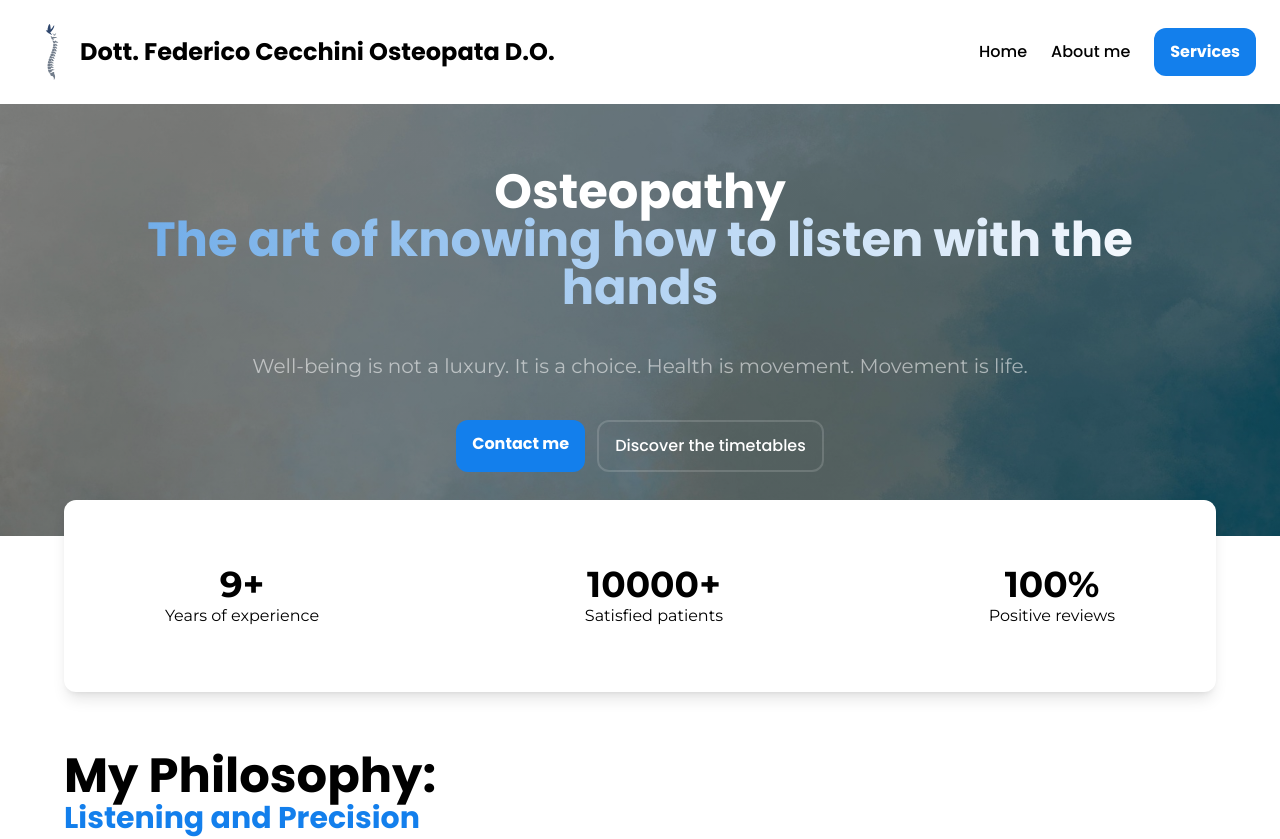
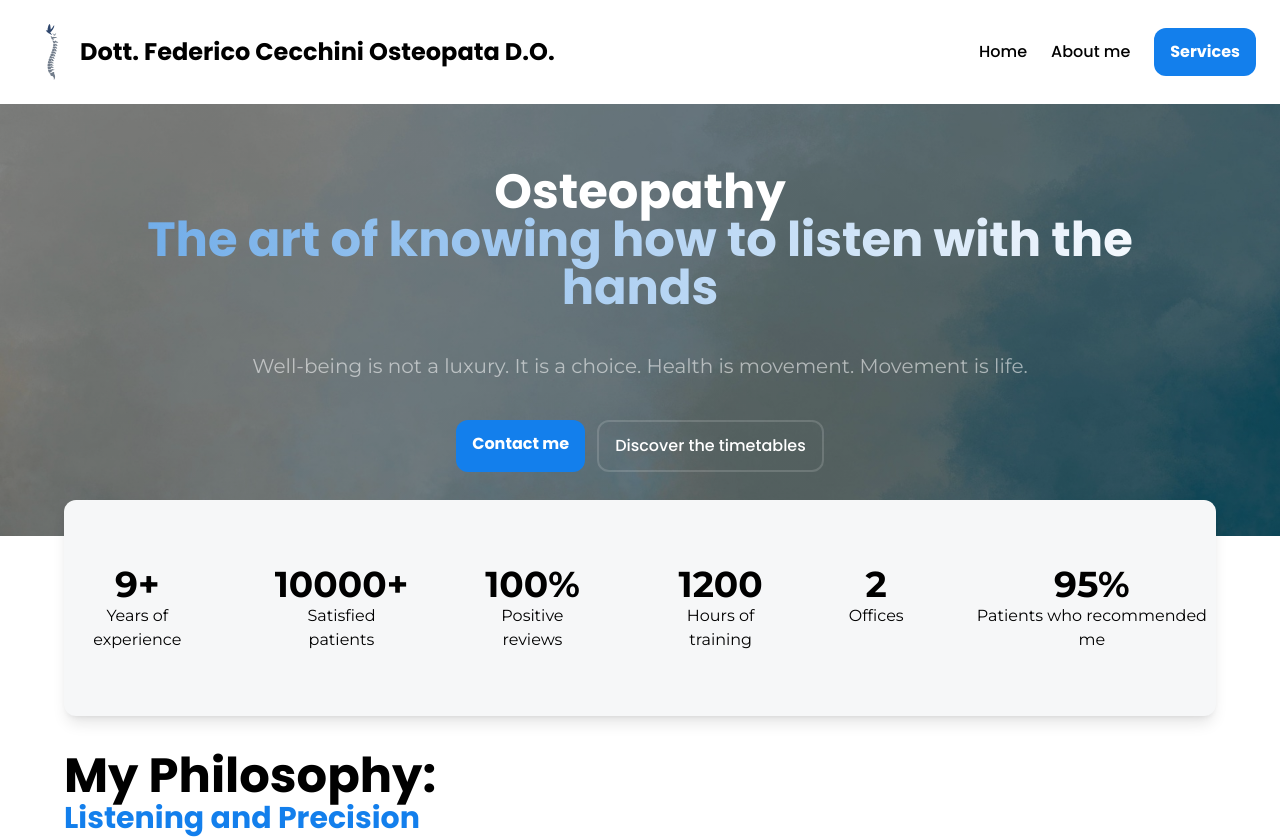
Before and after one commit to federico-cecchini/frontend, a React (Vite) app: page / in a window 1280 px wide. Shown: the top 839 px of the page. Built offline with nearby package versions, Linux system fonts and the light colour scheme.

Commit message:
Enhance Statistics component with additional metrics; update translations and adjust layout in Article and Footer components

```diff
--- a/src/components/Article.jsx
+++ b/src/components/Article.jsx
@@ -3,7 +3,7 @@ import '../App.css'
 
 function Article({title, subtitle, text, img, className}) {
     return (
-        <article className={`px-6 py-20 md:px-8 md:py-24 xl:px-16 flex flex-col gap-8 dark:bg-dark-bg ${className}`}>
+        <article className={`px-6 py-20 pt-72 md:px-8 md:py-24 xl:px-16 flex flex-col gap-8 dark:bg-dark-bg ${className}`}>
             <div className='font-Poppins font-bold'>
                 <h1 className='dark:text-white text-black text-5xl'>{title}</h1>
                 <h2 className='text-cta-bg text-3xl'>{subtitle}</h2>
--- a/src/components/Footer.jsx
+++ b/src/components/Footer.jsx
@@ -14,7 +14,7 @@ function Footer() {
         <footer className='flex flex-col gap-2 dark:bg-dark-bg dark:text-white text-black px-6 py-8 font-Montserrat'>
             <section className='flex justify-between'>
                 <div className="flex flex-col md:flex-row gap-6">
-                    <section className='flex items-center whitespace-nowrap'>
+                    <section className='flex items-center'>
                         <img src='./logo.svg' alt="Logo" className="w-10 h-10"/>
                         <h1 className='font-semibold font-Poppins'>Dott. Federico Cecchini Osteopata D.O.</h1>
                     </section>
--- a/src/components/Statistics.jsx
+++ b/src/components/Statistics.jsx
@@ -3,10 +3,15 @@ import { useTranslation } from 'react-i18next'
 
 import '../App.css';
 
-function Statistics({ years, patients, percentage }) {
+function Statistics({ years, patients, percentage, hours, office, suggested }) {
     const [countYears, setCountYears] = useState(0);
     const [countPatients, setCountPatients] = useState(0);
     const [countPercentage, setCountPercentage] = useState(0);
+    const [countHours, setCountHours] = useState(0);
+    const [countOffice, setCountOffice] = useState(0);
+    const [countSuggested, setCountSuggested] = useState(0);
+
+
     const { t } = useTranslation()
 
     useEffect(() => {
@@ -38,15 +43,42 @@ function Statistics({ years, patients, percentage }) {
             });
         }, step);
 
+        const incrementHours = setInterval(() => {
+            setCountHours(prev => {
+                if (prev < hours) return prev + Math.ceil(hours / totalSteps);
+                clearInterval(incrementHours);
+                return hours;
+            });
+        }, step);
+
+        const incrementOffice = setInterval(() => {
+            setCountOffice(prev => {
+                if (prev < office) return prev + Math.ceil(office / totalSteps);
+                clearInterval(incrementOffice);
+                return office;
+            });
+        }, step);
+
+        const incrementSuggested = setInterval(() => {
+            setCountSuggested(prev => {
+                if (prev < suggested) return prev + Math.ceil(suggested / totalSteps);
+                clearInterval(incrementSuggested);
+                return suggested;
+            });
+        }, step);
+
         return () => {
             clearInterval(incrementYears);
             clearInterval(incrementPatients);
             clearInterval(incrementPercentage);
+            clearInterval(incrementHours);
+            clearInterval(incrementOffice);
+            clearInterval(incrementSuggested);
         };
     }, [years, patients, percentage]);
 
     return (
-        <section className="flex flex-col md:h-fit md:flex-row absolute -top-9 w-[calc(100vw-10%)] rounded-xl gap-16 justify-around py-16 dark:bg-dark-secondary-bg bg-white shadow-lg font-Montserrat">
+        <section className="flex flex-col md:h-fit md:flex-row absolute -top-9 w-[calc(100vw-10%)] rounded-xl gap-16 justify-around py-16 dark:bg-dark-secondary-bg bg-light-secondary-bg shadow-lg font-Montserrat">
             <div className="text-center">
                 <h2 className="text-4xl font-bold dark:text-white text-dark">{countYears}{countYears === years ? "+" : ""}</h2>
                 <p className="dark:text-white text-dark !text-opacity-55">{t("view_home.statistics.year_of_exp")}</p>
@@ -59,6 +91,18 @@ function Statistics({ years, patients, percentage }) {
                 <h2 className="text-4xl font-bold dark:text-white text-dark">{countPercentage}%</h2>
                 <p className="dark:text-white text-dark !text-opacity-55">{t("view_home.statistics.positive_review")}</p>
             </div>
+            <div className="text-center">
+                <h2 className="text-4xl font-bold dark:text-white text-dark">{countHours}</h2>
+                <p className="dark:text-white text-dark !text-opacity-55">{t("view_home.statistics.hours_of_training")}</p>
+            </div>
+            <div className="text-center">
+                <h2 className="text-4xl font-bold dark:text-white text-dark">{countOffice}</h2>
+                <p className="dark:text-white text-dark !text-opacity-55">{t("view_home.statistics.office")}</p>
+            </div>
+            <div className="text-center">
+                <h2 className="text-4xl font-bold dark:text-white text-dark">{countSuggested}%</h2>
+                <p className="dark:text-white text-dark !text-opacity-55">{t("view_home.statistics.suggested")}</p>
+            </div>
         </section>
     );
 }
--- a/src/translate/langs/en.json
+++ b/src/translate/langs/en.json
@@ -17,7 +17,10 @@
     "statistics": {
       "year_of_exp": "Years of experience",
       "customer_satisfied": "Satisfied patients",
-      "positive_review": "Positive reviews"
+      "positive_review": "Positive reviews",
+      "hours_of_training": "Hours of training",
+      "office": "Offices",
+      "suggested": "Patients who recommended me"
     },
     "article": {
       "title": "My Philosophy:",
--- a/src/translate/langs/it.json
+++ b/src/translate/langs/it.json
@@ -17,7 +17,10 @@
     "statistics": {
       "year_of_exp": "Anni di esperienza",
       "customer_satisfied": "Pazienti soddisfatti",
-      "positive_review": "Recensione positive"
+      "positive_review": "Recensione positive",
+      "hours_of_training": "Ore di formazione",
+      "office": "Studi",
+      "suggested": "Pazienti che mi hanno consigliato"
     },
     "article": {
       "title": "La Mia Filosofia:",
--- a/src/view/Home.jsx
+++ b/src/view/Home.jsx
@@ -18,7 +18,7 @@ function Home() {
             <Nav />
             <Hero title={t("view_home.hero.title")} subtitle={t("view_home.hero.subtitle")} text={t("view_home.hero.text")}/>
             <section className='relative flex justify-center dark:bg-dark-bg h-[50vh] md:h-[15vh]'>
-                <Statistics years={9} patients={10000} percentage={100}/>
+                <Statistics years={9} patients={10000} percentage={100} hours={1200} office={2} suggested={95}/>
             </section>
             <Article title={t("view_home.article.title")} subtitle={t("view_home.article.subtitle")} text={t("view_home.article.text")}/>
             <section className='dark:bg-dark-secondary-bg bg-light-secondary-bg py-20 px-6 md:px-8 md:py-24 xl:px-16 xl:py-32'id='timeTable'>
```
